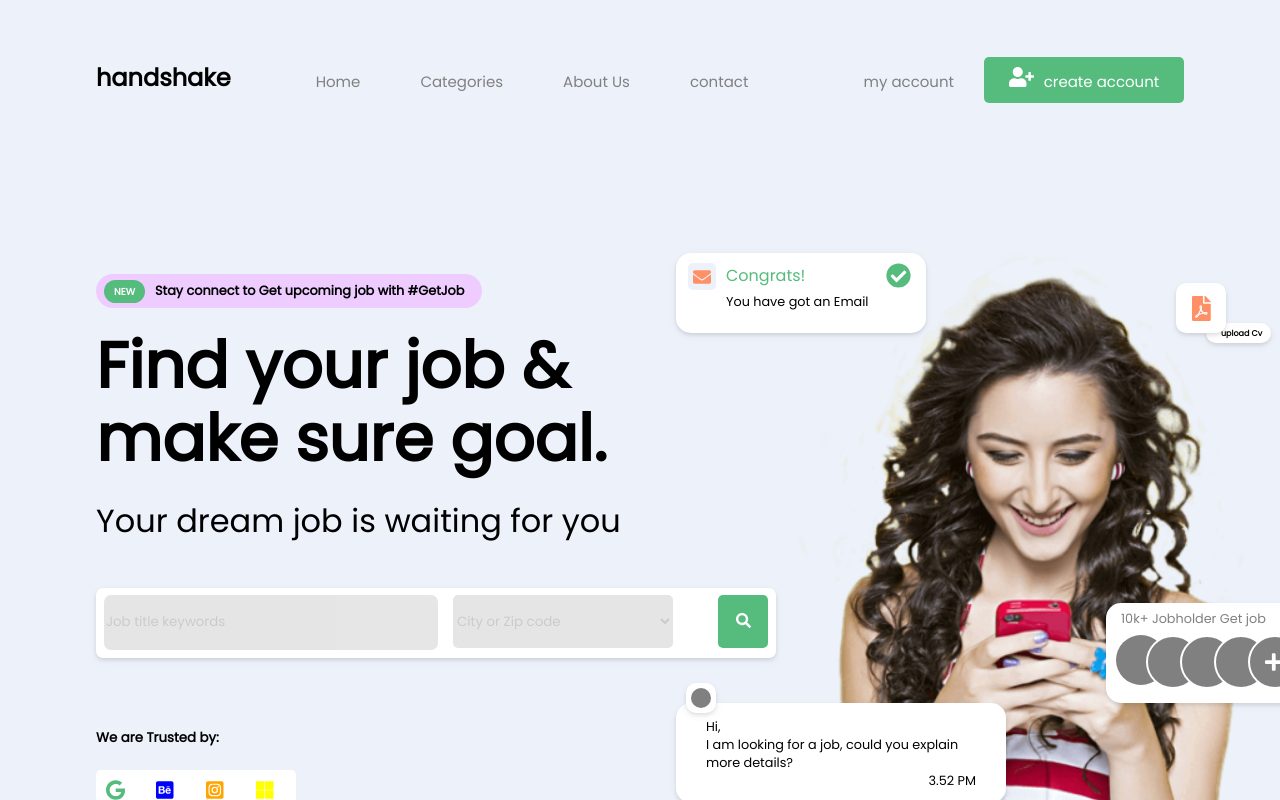
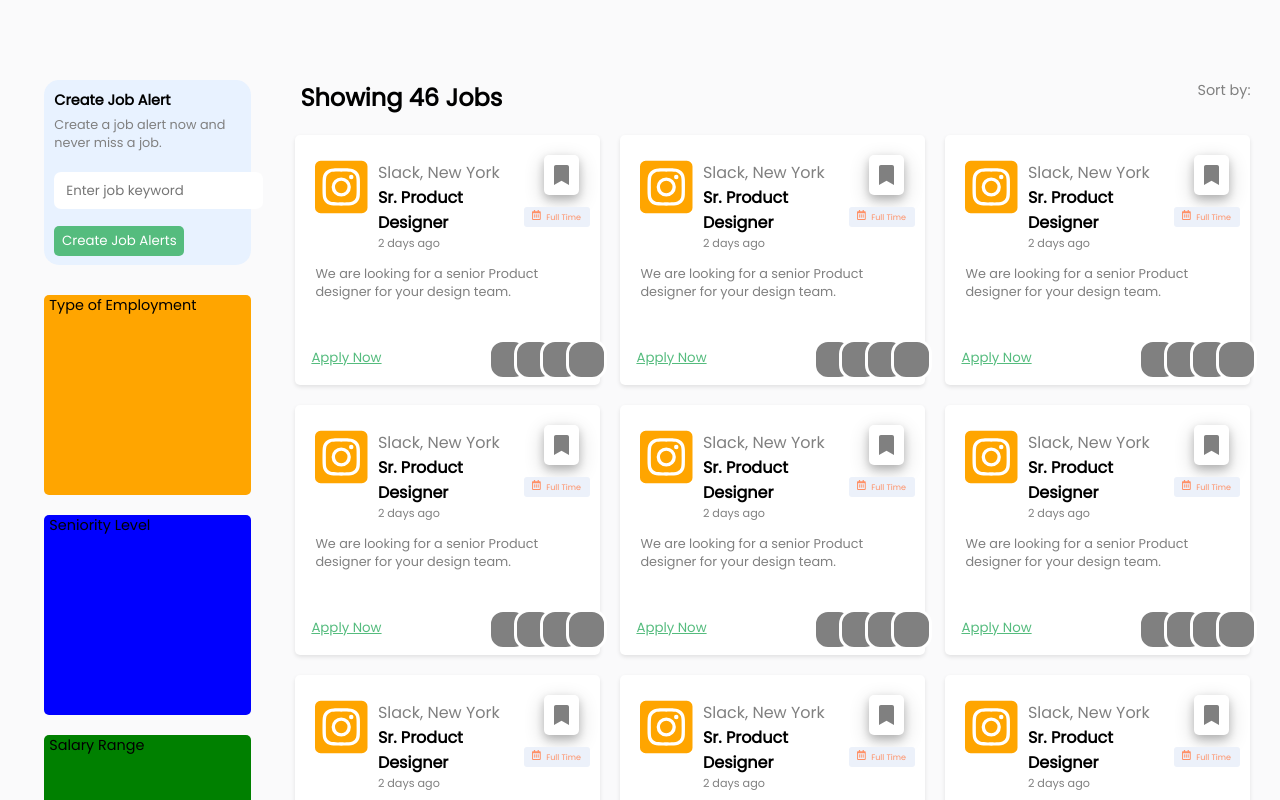
Before and after one commit to manuzcheruz/handshake-react, a React (Create React App) app: page /jobs in a window 1280 px wide. Shown: the top 800 px of the page. Built offline with nearby package versions, Linux system fonts and the light colour scheme.

Commit message:
working on all jobs page

```diff
--- a/src/App.js
+++ b/src/App.js
@@ -7,6 +7,7 @@
 
 import './App.css';
 import Signup from './components/Auth/Signup/Signup';
+import Jobs from './components/Job/Jobs/Jobs';
 
 function App() {
   return (
@@ -14,6 +15,7 @@
       <Switch>
         <Route path="/login" exact component={Login} />
         <Route path="/signup" exact component={Signup} />
+        <Route path="/jobs" component={Jobs} />
         <Layout>
           {/* going to add routes here and enable lazy loading for them */}
           <Route path="/" component={LandingPage} />
--- a/src/Shared/Field/Field.js
+++ b/src/Shared/Field/Field.js
@@ -14,6 +14,7 @@
                     name={props.name}
                     type={props.elementType}
                     placeholder={props.placeholder}
+                    style={{height: `${props.height}`, width: `${props.width}`, border: `${props.border}`}}
                 />
             </div>
         )
--- a/src/components/Auth/Signup/Signup.js
+++ b/src/components/Auth/Signup/Signup.js
@@ -94,7 +94,7 @@
                     </div>
                     <div className="illustrator">
                         <div className="illustrator-coworker">
-                            <CoWorkers height={700} width={750} />
+                            <CoWorkers height={700} width={700} />
                         </div>
                     </div>
                 </div>
--- /dev/null
+++ b/src/components/Job/Jobs/Jobs.css
@@ -0,0 +1,118 @@
+.jobs-wrapper {
+    width: 100vw;
+    height: auto;
+    display: grid;
+    grid-template-columns: 1.5fr 5fr;
+}
+
+.jobs-wrapper .filters {
+    height: 100vh;
+    margin-left: 15%;
+    margin-right: 15%;
+    margin-top: 80px;
+}
+
+.jobs-wrapper .filters .job-alert {
+    height: 185px;
+    width: auto;
+    border-radius: 15px;
+    background-color: #E8F2FF;
+}
+
+.jobs-wrapper .filters .job-alert .title {
+    margin-left: 10px;
+    font-size: 0.9rem;
+    font-weight: bold;
+    padding-top: 10px;
+}
+
+.jobs-wrapper .filters .job-alert .text {
+    margin-left: 10px;
+    margin-top: 5px;
+    font-size: 0.8rem;
+    color: grey;
+}
+
+.jobs-wrapper .filters .job-alert .job-alert-search {
+    margin-left: 10px;
+}
+
+.jobs-wrapper .filters .job-alert .job-alert-btn {
+    margin-left: 10px;
+    margin-top: 7px;
+}
+
+.jobs-wrapper .filters .filter {
+    width: auto;
+    height: 500px;
+    margin-top: 30px;
+    border-radius: 15px;
+}
+
+.jobs-wrapper .filters .filter .employment-type {
+    height: 200px;
+    width: auto;
+    background-color: orange;
+    border-radius: 5px;
+}
+
+.jobs-wrapper .filters .filter .employment-type .title {
+    font-size: 0.9rem;
+    margin-left: 5px;
+}
+
+.jobs-wrapper .filters .filter .level {
+    margin-top: 20px;
+    height: 200px;
+    width: auto;
+    background-color: blue;
+    border-radius: 5px;
+}
+
+.jobs-wrapper .filters .filter .level .title {
+    font-size: 0.9rem;
+    margin-left: 5px;
+}
+
+.jobs-wrapper .filters .filter .salary {
+    margin-top: 20px;
+    height: 200px;
+    width: auto;
+    background-color: green;
+    border-radius: 5px;
+}
+
+.jobs-wrapper .filters .filter .salary .title {
+    font-size: 0.9rem;
+    margin-left: 5px;
+}
+
+.jobs-wrapper .jobs {
+    margin-right: 3%;
+    margin-top: 80px;
+}
+
+.jobs-wrapper .jobs .top {
+    display: grid;
+    grid-template-columns: 1fr 1fr;
+}
+
+.jobs-wrapper .jobs .top .no {
+    text-align: left;
+    font-size: 1.5rem;
+    font-weight: bold;
+    margin-left: 5px;
+}
+
+.jobs-wrapper .jobs .top .sort {
+    text-align: right;
+    font-size: 0.9rem;
+    color: grey;
+}
+
+.jobs-wrapper .jobs .all-jobs {
+    margin-top: 20px;
+    display: grid;
+    grid-template-columns: repeat(3, 1fr);
+    grid-gap: 20px;
+}
--- /dev/null
+++ b/src/components/Job/Jobs/Jobs.js
@@ -0,0 +1,104 @@
+import React from 'react'
+
+import JobCard from '../../LandingPage/JobSection/JobCard/JobCard'
+import Field from '../../../Shared/Field/Field'
+import Button from '../../../Shared/Button/Button'
+
+import './Jobs.css'
+
+const fields = [
+    {
+        name: 'search',
+        elementName: 'input',
+        elementType: 'text',
+        placeholder: 'Enter job keyword',
+        // label: 'Your e-mail'
+    }
+]
+
+function Jobs() {
+    return (
+        <div className="section" style={{backgroundColor: '#FAFAFB'}}>
+            <div className="container">
+                <div className="jobs-wrapper">
+                    <div className="filters">
+                        <div className="job-alert">
+                            <div className="title">
+                                Create Job Alert
+                            </div>
+                            <div className="text">
+                                Create a job alert now and never miss a job.
+                            </div>
+                            <div className="job-alert-search">
+                                {fields.map(item => {
+                                    return (
+                                        <Field
+                                            key={item.name}
+                                            {...item}
+                                            height='35px'
+                                            width='205px'
+                                            border='none'
+                                            />
+                                    )
+                                })}
+                            </div>
+                            <div className="job-alert-btn">
+                                <Button
+                                    name='Create Job Alerts'
+                                    width='130px'
+                                    height='30px'
+                                    bgcolor='#55BC7E'
+                                    color='white'
+                                    radius='5px'
+                                    border='none' />
+                            </div>
+                        </div>
+
+                        <div className="filter">
+                            <div className="employment-type">
+                                <div className="title">
+                                    Type of Employment
+                                </div>
+                            </div>
+                            <div className="level">
+                                <div className="title">
+                                    Seniority Level
+                                </div>
+                            </div>
+                            <div className="salary">
+                                <div className="title">
+                                    Salary Range
+                                </div>
+                            </div>
+                        </div>
+                    </div>
+                    <div className="jobs">
+                        <div className="top">
+                            <div className="no">
+                                Showing 46 Jobs
+                            </div>
+                            <div className="sort">
+                                Sort by:
+                            </div>
+                        </div>
+                        <div className="all-jobs">
+                            <JobCard />
+                            <JobCard />
+                            <JobCard />
+                            <JobCard />
+                            <JobCard />
+                            <JobCard />
+                            <JobCard />
+                            <JobCard />
+                            <JobCard />
+                            <JobCard />
+                            <JobCard />
+                        </div>
+                    </div>
+                </div>
+            </div>
+        </div>
+    )
+}
+
+export default Jobs
```
Also changed, not shown: 1 other file (tests, documents, lock files or other folders).
